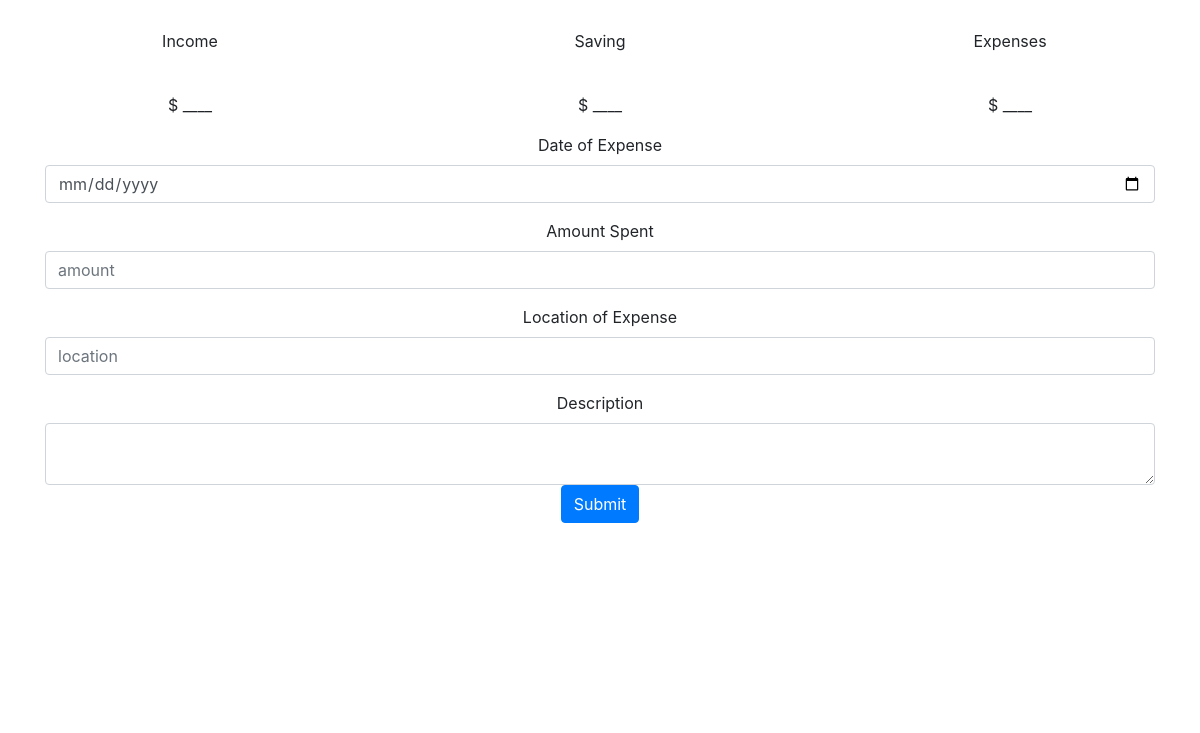
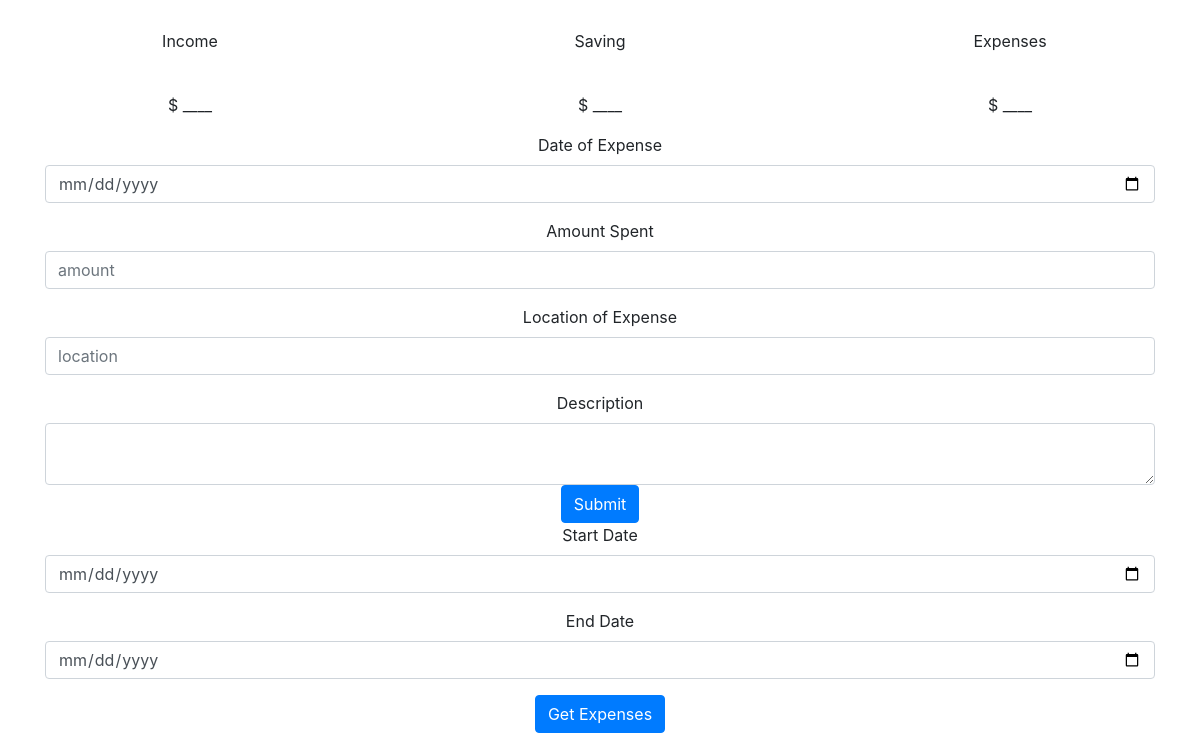
Before and after one commit to daniel-mina97/MoneyBuddy, an Electron app: page app/html/index.html in a window 1200 px wide. Shown: the part 179-912 px from the top of the page. Before the commit the page ends 800 px from the top, so only its background shows below. Drawn offline with Linux system fonts and the light colour scheme; no server answers.

Commit message:
Add form to query expenses by date range
There is another form now that allows the user to enter
two dates, a start and end date. Functionality will be added
in a later commit to query the database for all expenses in between the two dates entered.

In the css, the #ipcForm id was generalized to just apply
the text-align to all forms.

```diff
--- a/app/css/main.css
+++ b/app/css/main.css
@@ -2,6 +2,6 @@
     text-align: center;
 }
 
-#ipcForm {
+form {
     text-align: center;
 }
--- a/app/html/index.html
+++ b/app/html/index.html
@@ -23,7 +23,7 @@
             </div>
         </section>
         <section class="container">
-            <form action="#" id="ipcForm">
+            <form action="#" id="submit-expense">
                 <div class="form-group">
                     <label for="form-expense-date">Date of Expense</label>
                     <input type="date" class="form-control" id="form-date-submit" required>
@@ -43,6 +43,21 @@
                 <button type="submit" class="btn btn-primary" id="submit">Submit</button>
             </form>
         </section>
+        <section class="container">
+            <form action="#" id="get-expenses">
+                <div class="form-group">
+                    <label for="start-date">Start Date</label>
+                    <input type="date" class="form-control" id="form-start-date">
+                </div>
+                <div class="form-group">
+                    <label for="end-date">End Date</label>
+                    <input type="date" class="form-control" id="form-end-date">
+                </div>
+                <button type="submit" class="btn btn-primary" id="get-expenses">Get Expenses</button>
+            </form>
+        <section>
+
+        </section>
         <script>
             require('../js/renderer.js');
         </script>
```
